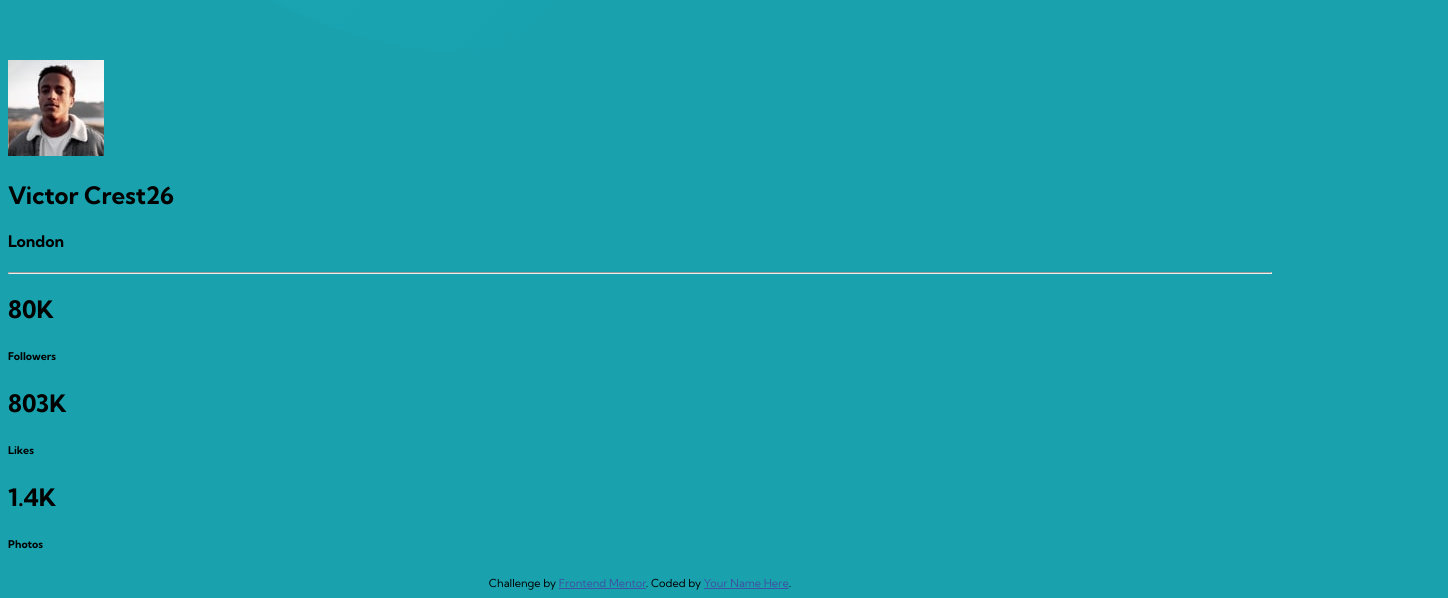
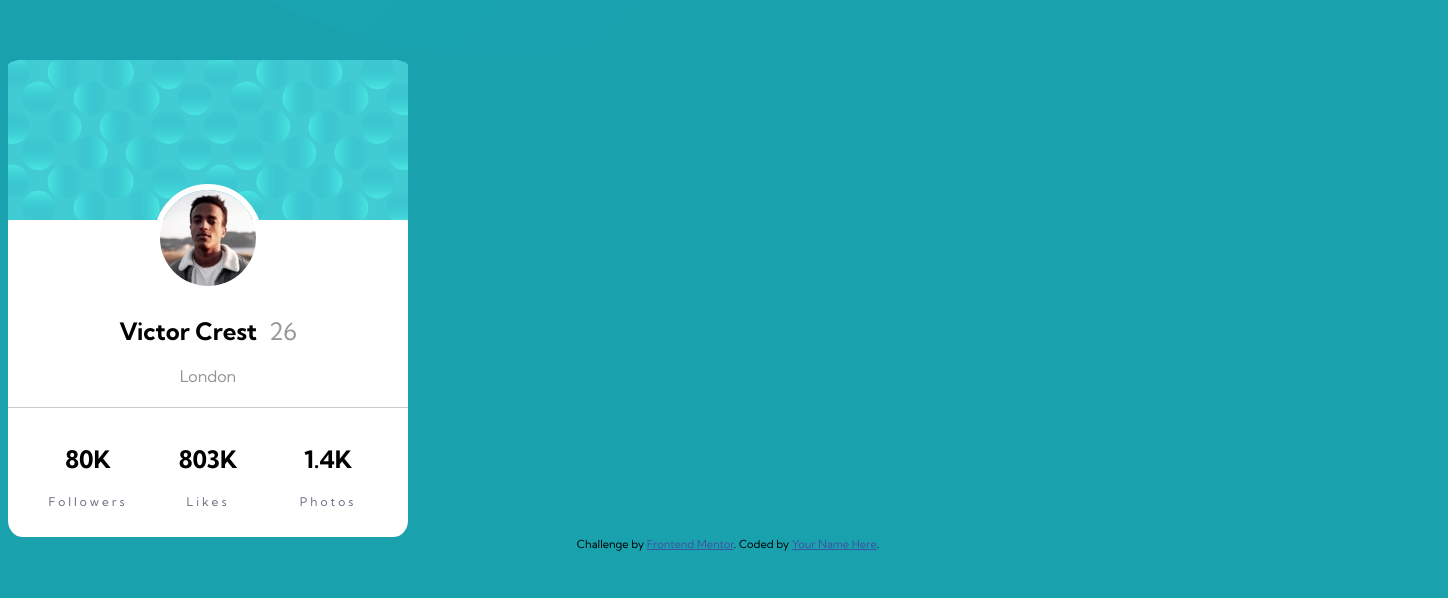
Before and after one commit to laarnib/profile-card-component-main, a plain HTML site: page index.html in a window 1280 px wide. Shown: the part 1912-2510 px from the top of the page, 1448 px wide, since content can reach past the window. After the commit the page ends 2471 px from the top, so only its background shows below. Drawn offline with Linux system fonts and the light colour scheme.

Commit message:
Change the structure of the html document and added more styles in style.css

```diff
--- a/css/style.css
+++ b/css/style.css
@@ -1,4 +1,67 @@
 body, html {
     font-family: 'Kumbh Sans', sans-serif;
     background-color: hsl(185, 75%, 39%);
+    width: 1440px;
 }
+
+.profile {
+    width: 400px;
+    background-color: white;
+    border-radius: 3.5%;
+}
+
+.bg-card {
+    width: 100%;
+    border-top-left-radius: 3.5%;
+    border-top-right-radius: 3.5%;
+}
+
+.profile-picture {
+    border-radius:50%;
+    margin: -10% auto auto auto;
+    border: 6px solid white;
+}
+
+.profile-name .profile-stats {
+    font-size: 18px;
+}
+
+.profile-name {
+    text-align: center;
+}
+
+.age, .location{
+    color: hsl(0, 0%, 59%);
+    font-weight: 400;
+}
+.age {
+    margin-left: 0.5em;
+}
+
+.location {
+    margin-top: 1em;
+}
+
+.profile-stats {
+    border-top: 0.10px solid hsl(227, 10%, 80%);
+    display: flex;
+    flex-direction: row;
+    justify-content: center;
+    margin: 0 auto;
+}
+
+.stats {
+    margin: 1rem 0;
+    width: 30%;
+}
+
+.profile-stats div h2, .profile-stats div p{
+    text-align: center;
+}
+
+.stats p {
+    font-weight: 400px;
+    font-size: 0.75em;
+    color: hsl(227, 10%, 46%);
+    letter-spacing: 0.25em;
+}
--- a/index.html
+++ b/index.html
@@ -18,29 +18,29 @@
   </style>
 </head>
 <body>
-  <div>
   <div id="background">
     <img src="images/bg-pattern-top.svg" id="bg-top">
     <img src="images/bg-pattern-bottom.svg" id="bg-bottom">
   </div>
-    <div id="profile">
+  <div class="profile">
+    <img src="images/bg-pattern-card.svg" class="bg-card">
+    <div class="profile-name">
       <img src="images/image-victor.jpg" class="profile-picture">
-      <h2>Victor Crest<span>26</span></h2>
-      <h4>London</h4>
-      <hr>
-      <div class="social-media-data">
-        <div id="followers">
+      <h2 class=profile-name>Victor Crest<span class="age">26</span></h2>
+      <h4 class="location">London</h4>
+    </div>
+    <div class="profile-stats">
+      <div id="followers" class="stats">
         <h2>80K</h2>
-          <h6>Followers</h6>
+        <p>Followers</p>
       </div>
-        <div id="likes">
+      <div id="likes" class="stats">
         <h2>803K</h2>
-          <h6>Likes</h6>
+        <p>Likes</p>
       </div>
-        <div id="photos">
+      <div id="photos" class="stats">
         <h2>1.4K</h2>
-          <h6>Photos</h6>
-        </div>
+        <p>Photos</p>
       </div>
     </div>
   </div>
```
Lines whose indentation alone changed are shown as unchanged.
